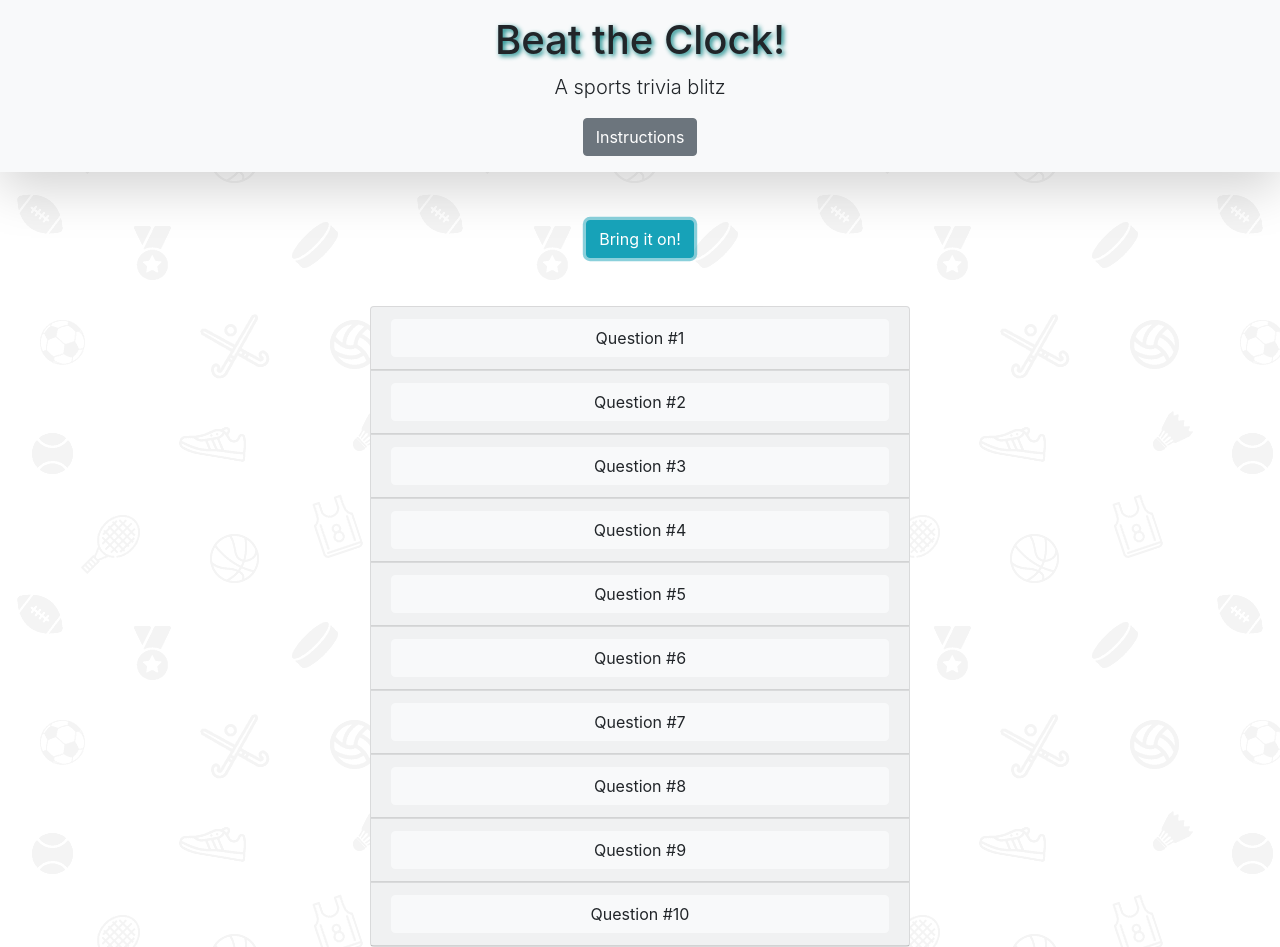
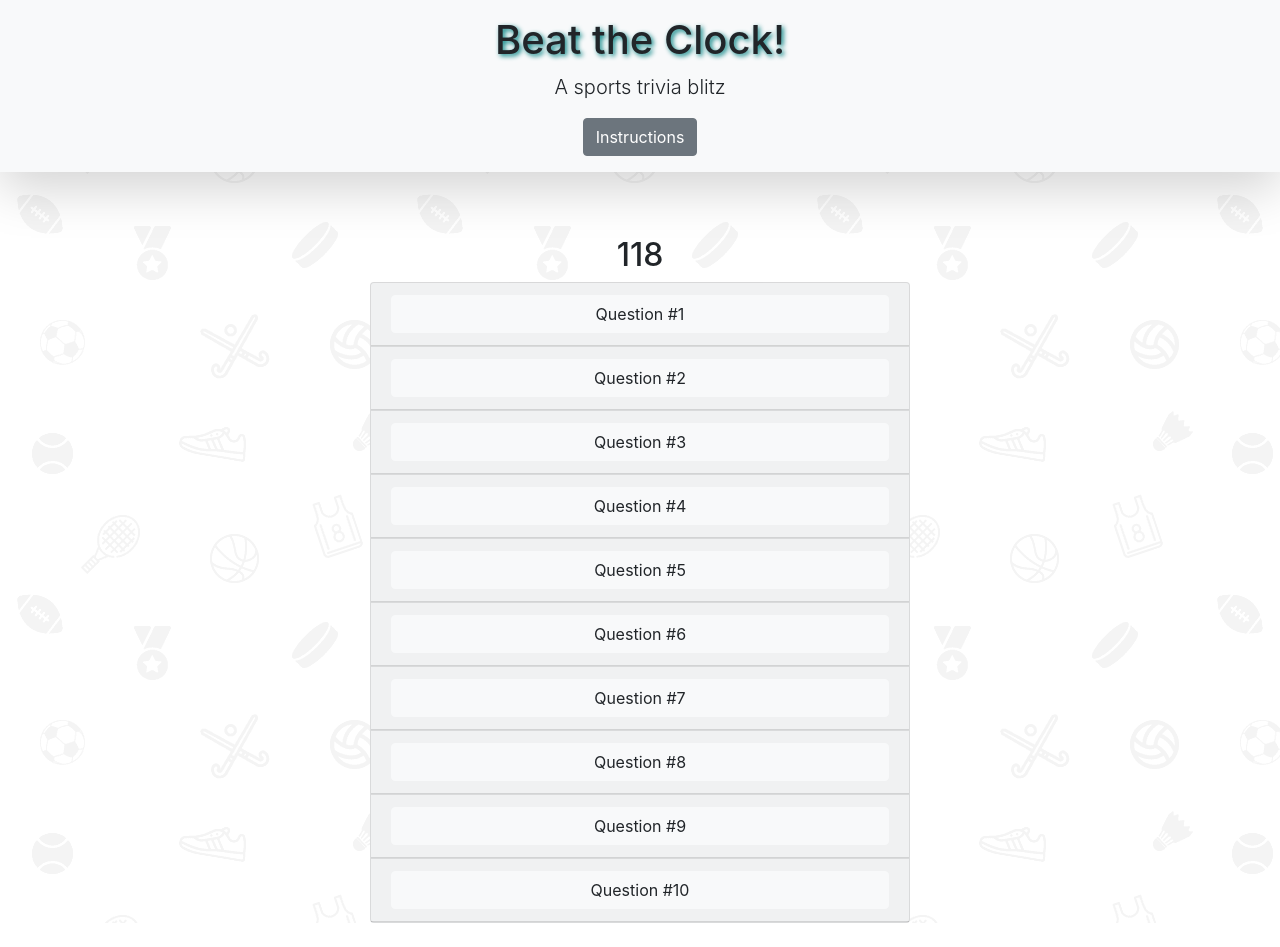
Before and after one commit to mirtacarter/triviagame, a plain HTML site: page index.html in a window 1280 px wide. Both pictures are taken after a click on the button "Bring it on!". After the commit the page ends 923 px from the top, so only its background shows below. Drawn offline with nearby package versions, Linux system fonts and the light colour scheme.

Commit message:
added counter, show/hide elements

```diff
--- a/assets/css/style.css
+++ b/assets/css/style.css
@@ -14,7 +14,12 @@ h1 {
     margin: auto;
 }
 
-.buttoncontainer {
+.buttoncontainer,
+.counter {
     display: flex;
     justify-content: center;
 }
+
+.gamewrapper {
+    display: none;
+}
--- a/assets/javascript/app.js
+++ b/assets/javascript/app.js
@@ -0,0 +1,93 @@
+$(document).ready(function () {
+// Global variables
+//=======================================================================================
+
+    //Counter variables
+    var number = 120;
+    var intervalId;
+
+
+// Counter Functions
+//=======================================================================================
+    //Start button begins game clock, hides itself, and shows the quiz accordion
+    $("#startbutton").on("click", function (){
+        $(this).hide();
+        $(".counter").show();
+        $(".gamewrapper").show();
+        startClock();
+    });
+
+
+    // Counter will decrement by 1 second when game is started
+    function startClock() {
+      clearInterval(intervalId);
+      intervalId = setInterval(decrement, 1000);
+    }
+
+    //  The decrement function.
+    function decrement() {
+
+      //  Decrease number by one.
+      number--;
+
+      //  Show the counter on the page
+      $(".counter").html("<h2>" + number + "</h2>");
+
+
+      //  Once number hits zero...
+      if (number === 0) {
+
+        //  ...run the stop function.
+        stop();
+
+        //  Alert the user that time is up.
+        alert("Time Up!");
+      }
+    }
+
+
+    function stop() {
+        //  Clears our intervalId
+        clearInterval(intervalId);
+      }
+
+
+
+
+
+
+
+
+
+
+
+
+
+
+
+
+
+
+
+
+
+
+
+
+
+
+
+
+
+
+
+
+
+
+
+
+
+
+
+
+});
--- a/index.html
+++ b/index.html
@@ -11,7 +11,7 @@
         crossorigin="anonymous">
     <link rel="stylesheet" type="text/css" href="assets/css/style.css">
     <script src="https://ajax.googleapis.com/ajax/libs/jquery/3.3.1/jquery.min.js"></script>
-    <script src="assets/javascript/game.js"></script>
+    <script src="assets/javascript/app.js"></script>
 
 </head>
 
@@ -53,12 +53,12 @@
             <!-- Game header -->
             <div class="container p-3">
                 <div class="buttoncontainer">
-                    <button type="button" class="btn btn-info">
+                    <button type="button" class="btn btn-info" id="startbutton">
                         Bring it on!
                     </button>
                 </div>
             </div>
-            <div class="container p-3">
+            <div class="container">
                 <div class="counter">
                     <!-- When the ready button is pressed, the instructions div will hide and the counter div will appear, countdown will start -->
                 </div>
@@ -76,6 +76,7 @@
                 <!-- when ready button is pressed, the question accordion will appear -->
                 <!-- each question and answer choices will be housed in each collapsible element -->
                 <!-- the current question will collapse and the next question will open when the user chooses an answer -->
+                <div class="gamewrapper">
                 <div class="accordion" id="accordionExample">
                     <div class="card bg-light">
                         <div class="card-header" id="headingOne">
@@ -288,7 +289,7 @@
                         </div>
                     </div>
                 </div>
-
+</div>
 
 
             </div>
```
